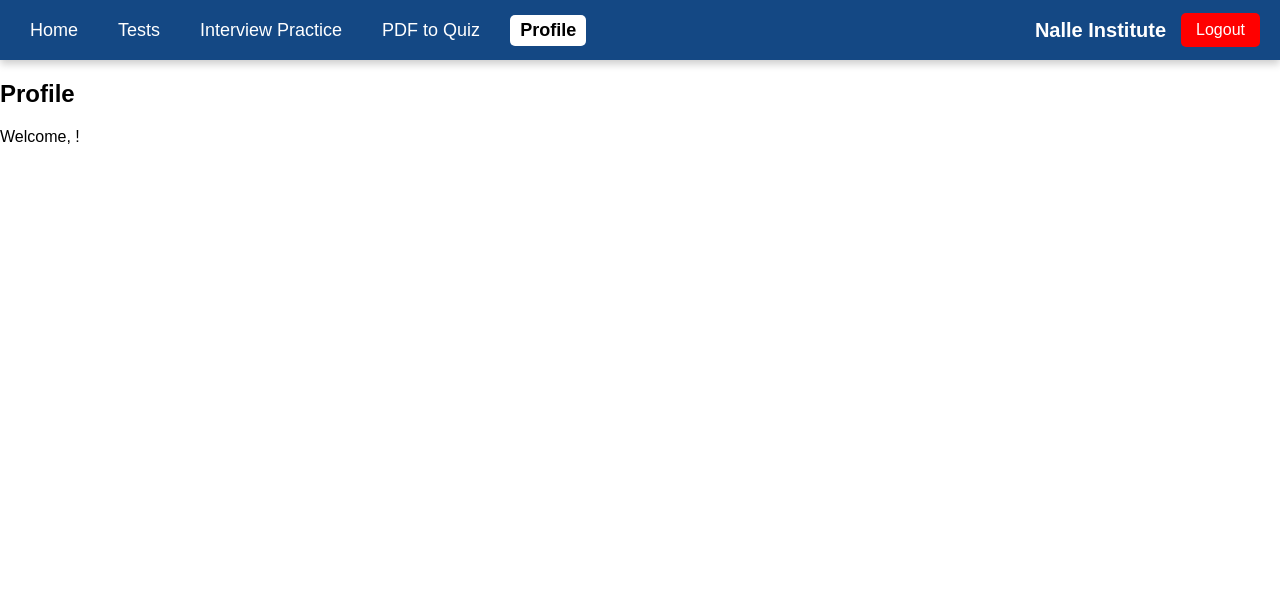
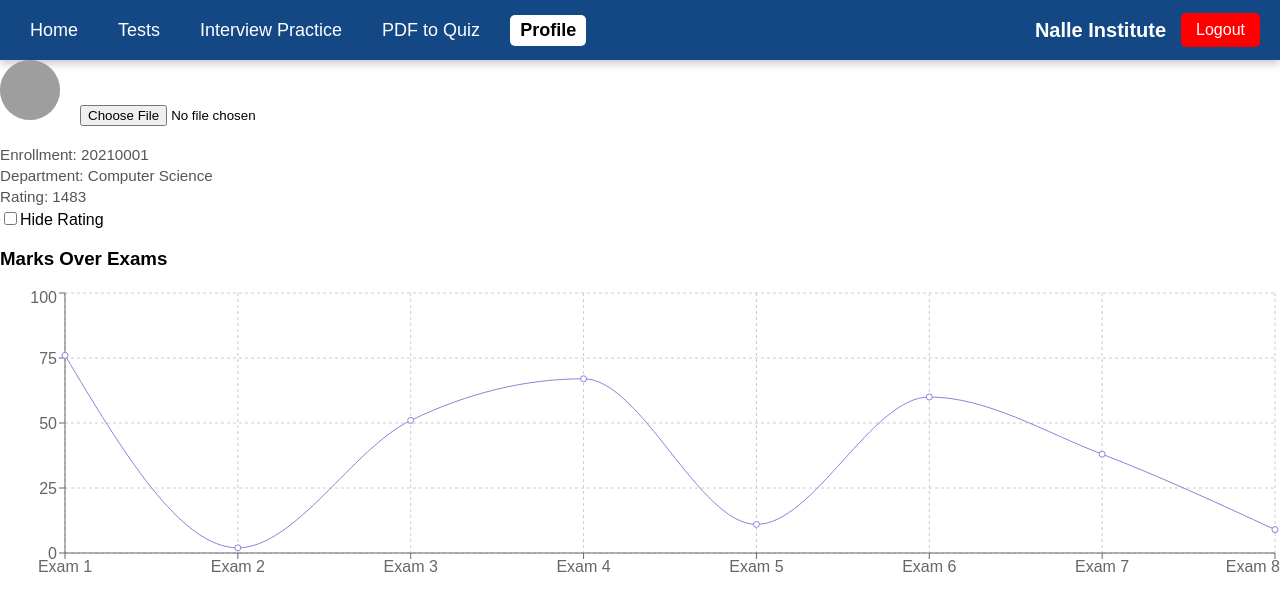
Before and after one commit to krishuuu-p/prep-horizon, a React (Create React App) app in the folder frontend/: page /1/1/profile in a window 1280 px wide. Shown: the top 610 px of the page. Built offline with nearby package versions, Linux system fonts and the light colour scheme; no server answers; grey boxes are pictures that could not be loaded.

Commit message:
Update ProfilePage.js to include everything

```diff
--- a/frontend/src/components/pages/ProfilePage.js
+++ b/frontend/src/components/pages/ProfilePage.js
@@ -1,22 +1,103 @@
 import { useState } from "react";
 import { useUser } from "../../UserContext";
 import Panel from "./Panel";
-import "../styles/ProfilePage.css"
+import "../styles/ProfilePage.css";
+import {
+  LineChart,
+  Line,
+  XAxis,
+  YAxis,
+  CartesianGrid,
+  Tooltip,
+  ResponsiveContainer,
+} from "recharts";
 
 function ProfilePage() {
+  console.log("🟢 NEW ProfilePage component rendering with chart, rating, and avatar upload");
   const { user } = useUser();
   const [activePage, setActivePage] = useState("Profile");
+  const [hideRating, setHideRating] = useState(false);
+  const [avatarPreview, setAvatarPreview] = useState(user.avatar || "/default-avatar.png");
   const userName = user.userName;
 
+  // Generate random marks for now; replace with real data later
+  const data = Array.from({ length: 8 }, (_, i) => ({
+    exam: `Exam ${i + 1}`,
+    score: Math.floor(Math.random() * 101),
+  }));
+
+  // Compute weighted average of last 5 marks (more weight to recent tests)
+  const lastFive = data.slice(-5);
+  const weights = [1, 2, 3, 4, 5];
+  const weightedSum = lastFive.reduce(
+    (sum, item, idx) => sum + item.score * weights[idx],
+    0
+  );
+  const weightTotal = weights.reduce((a, b) => a + b, 0);
+  const avgScore = weightedSum / weightTotal;
+  const ratingValue = Math.round(800 + (avgScore / 100) * (3000 - 800));
+  const handleAvatarChange = (e) => {
+    const file = e.target.files && e.target.files[0];
+    if (file) {
+      const reader = new FileReader();
+      reader.onloadend = () => {
+        setAvatarPreview(reader.result);
+      };
+      reader.readAsDataURL(file);
+    }
+  };
+
   return (
-        <>
+    <div className="profile-page">
+      {/* Top navigation panel */}
       <Panel activePage={activePage} setActivePage={setActivePage} />
 
-        <div>
-            <h2>Profile</h2>
-            <p>Welcome, {userName}!</p>
+      {}
+      <div className="profile-content">
+        <div className="profile-header">
+          <div className="avatar-upload-container">
+            <img
+              src={avatarPreview}
+              alt="avatar"
+              className="avatar"
+            />
+            <input
+              type="file"
+              accept="image/*"
+              className="avatar-input"
+              onChange={handleAvatarChange}
+            />
           </div>
-        </>
+          <div className="user-info">
+            <h2>{userName}</h2>
+            <p>Enrollment: {user.enrollment || "20210001"}</p>
+            <p>Department: {user.department || "Computer Science"}</p>
+            {!hideRating && <p>Rating: {ratingValue}</p>}
+            <label className="rating-toggle">
+              <input
+                type="checkbox"
+                checked={hideRating}
+                onChange={() => setHideRating(!hideRating)}
+              />
+              Hide Rating
+            </label>
+          </div>
+        </div>
+
+        <div className="chart-container">
+          <h3>Marks Over Exams</h3>
+          <ResponsiveContainer width="100%" height={300}>
+            <LineChart data={data}>
+              <CartesianGrid strokeDasharray="3 3" />
+              <XAxis dataKey="exam" />
+              <YAxis domain={[0, 100]} />
+              <Tooltip />
+              <Line type="monotone" dataKey="score" stroke="#8884d8" />
+            </LineChart>
+          </ResponsiveContainer>
+        </div>
+      </div>
+    </div>
   );
 }
 
```
Lines whose indentation alone changed are shown as unchanged.
